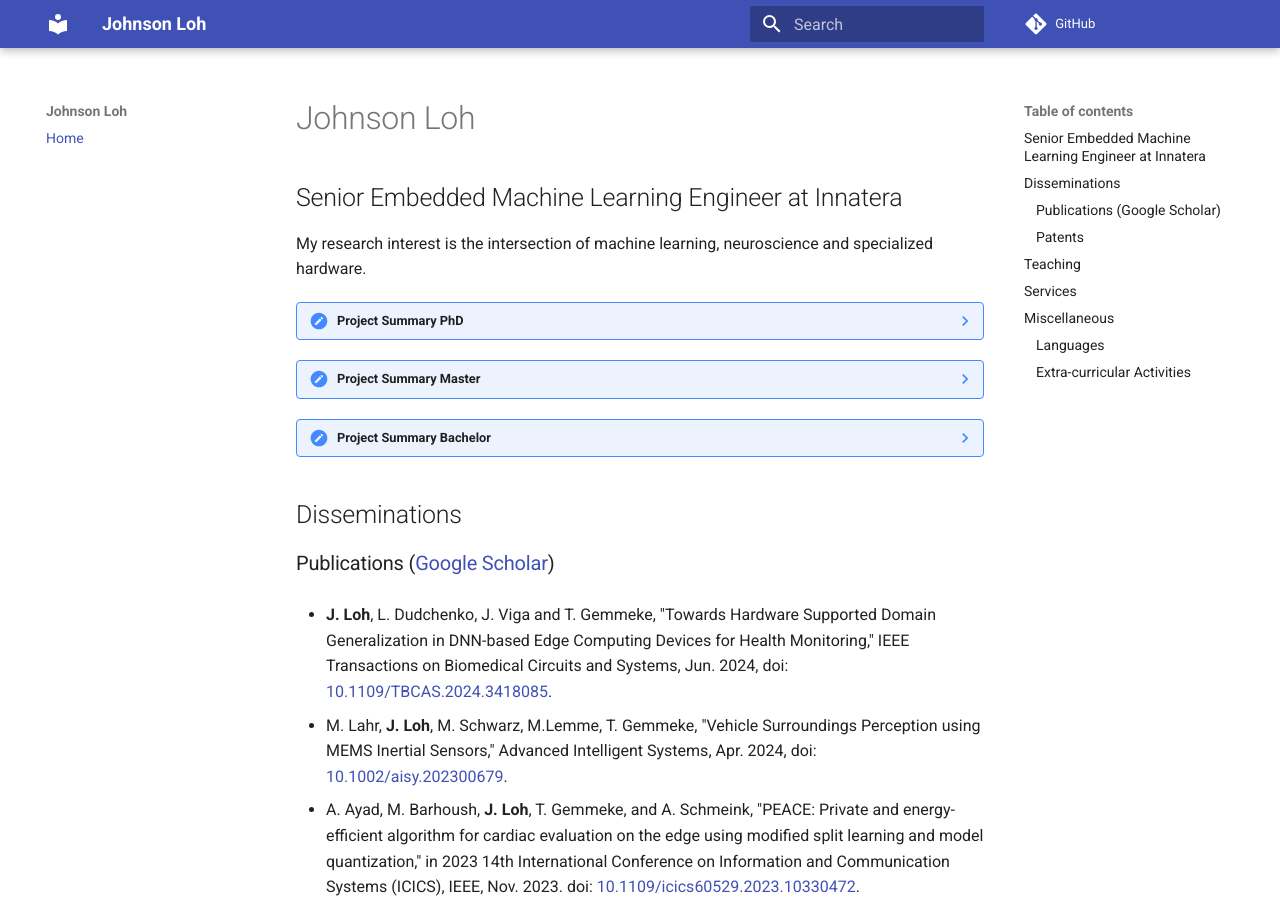
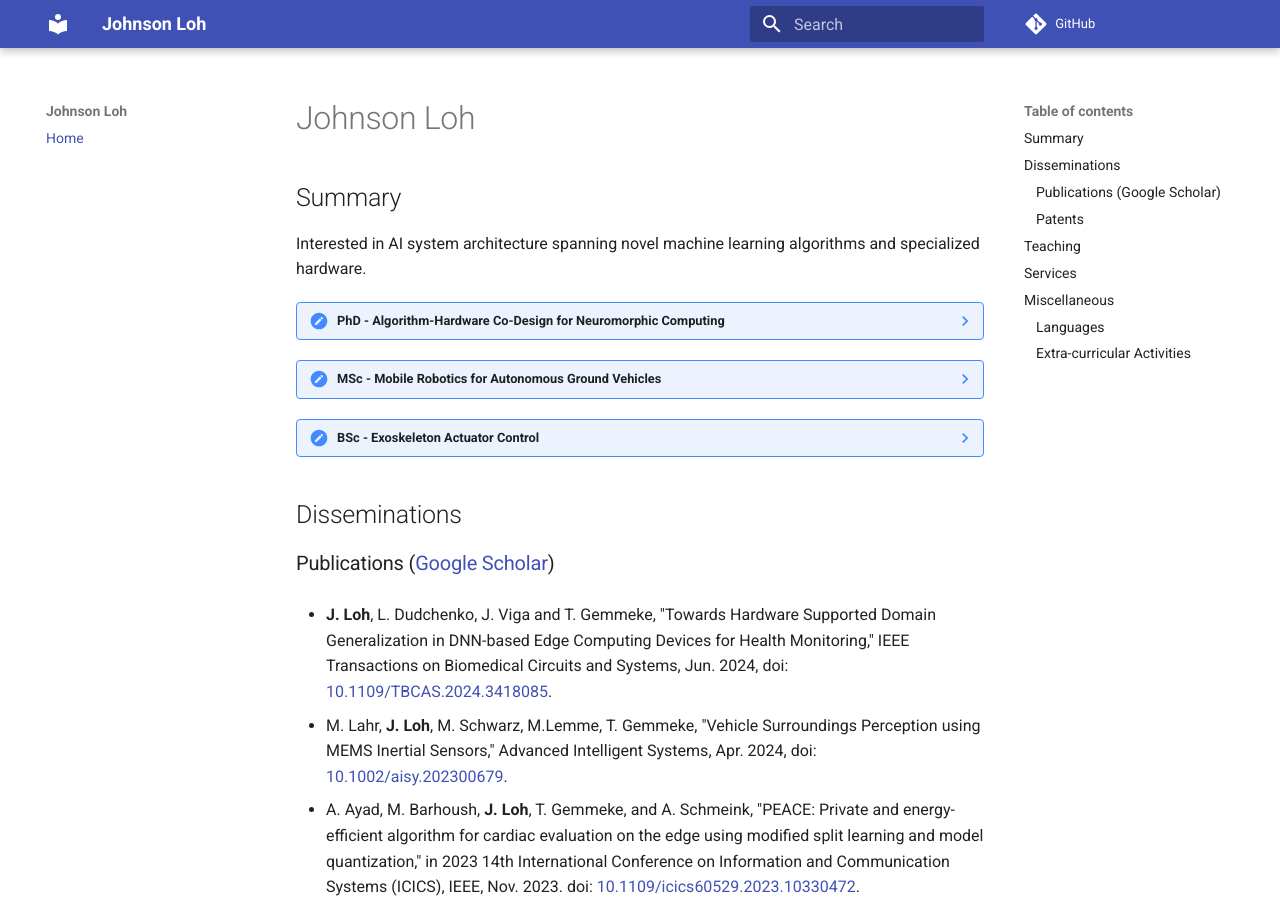
Before and after one commit to bobinator7/bobinator7.github.io, an MkDocs documentation site: the page built from docs/index.md, in a window 1280 px wide and 900 px high. Built offline with MkDocs 1.6.1 and Material for MkDocs 9.7.7, drawn with Linux system fonts in a browser that asks for light colours; comment, search, counter and statistics services are not loaded.

Commit message:
update summary

```diff
--- a/docs/index.md
+++ b/docs/index.md
@@ -1,11 +1,12 @@
 # Johnson Loh
 
-## Senior Embedded Machine Learning Engineer at Innatera
+## Summary
 
-My research interest is the intersection of machine learning, neuroscience and specialized hardware.
+Interested in AI system architecture spanning novel machine learning algorithms and specialized hardware.
 
-??? note "Project Summary PhD"
-    - PhD Candidate at [Chair of Integrated Digital Systems and Circuit Design, RWTH Aachen University](https://www.ids.rwth-aachen.de/en/)
+??? note "PhD - Algorithm-Hardware Co-Design for Neuromorphic Computing"
+    - PhD degree (magna cum laude) at RWTH Aachen University in Electrical Engineering, Information Technology and Computer Engineering
+    - Neuro-inspired hardware acceleration for efficient biomedical signal processing in mobile sensing devices (PhD Thesis at [Chair of Integrated Digital Systems and Circuit Design, RWTH Aachen University](https://www.ids.rwth-aachen.de/en/))([Thesis (en)](https://publications.rwth-aachen.de/record/1013853))
     - Project coordination of [BMBF Clusters4Future](https://www.bmbf.de/bmbf/de/forschung/zukunftsstrategie/zukunftscluster-initiative-clusters4future/zukunftscluster-initiative-clusters4future_node.html), [NeuroSys Project C, Algorithm-Hardware Co-Design](https://neurosys.info/projekte/)
     - DNN architecture design and optimization
         - Reduced complexity domain generalization algorithms for co-optimized ANNs ([Paper](https://dx.doi.org/10.1109/TBCAS.2024.3418085))
@@ -24,8 +25,11 @@ My research interest is the intersection of machine learning, neuroscience and s
         - [Intel neuromorphic DNS challenge](https://github.com/IntelLabs/IntelNeuromorphicDNSChallenge) - Submission: [Noice](https://github.com/thebarnable/noice)
         - Structured data path design ([Paper](https://dx.doi.org/10.1109/islped58423.2023.10244608))
         - Finite impulse response (FIR) filter exploration study in TSMC28 for high throughput digital echo cancellation (DEC)
+    - Co-Founder of Gelofanga UG (LEI: 8945003L6E5WQGRKWE82)
+    - Co-Founder of neuroAIx e.V. ([Website](https://neuroaix.de/))
 
-??? note "Project Summary Master"
+
+??? note "MSc - Mobile Robotics for Autonomous Ground Vehicles"
     - Master studies at RWTH Aachen University in Electrical Engineering, Information Technology and Computer Engineering
     - Simultaneous Localization and Mapping (SLAM) and basic navigation for [SeekurJr robot](https://robots.ros.org/seekurjr/) in [VEROSIM](https://www.verosim-solutions.com/) (Master's Thesis at [Institute for Man-Machine Interaction](https://www.mmi.rwth-aachen.de/en/)) ([Thesis (ger)](./assets/files/ma_thesis.pdf))
         - Seekur Jr is equipped with 3 front, 1 rear camera (calibrated/interfaced with OpenCV) and one front LIDAR
@@ -48,7 +52,7 @@ My research interest is the intersection of machine learning, neuroscience and s
         - Prototype development of printed circuit board (PCB) designs for sensor read-out and actuation
         - Embedded programming of microcontrollers in C/C++ and basic system modeling using standardized open-source specifications like functional mock-up interface (FMI)
 
-??? note "Project Summary Bachelor"
+??? note "BSc - Exoskeleton Actuator Control"
     - Bachelor studies at RWTH Aachen University in Electrical Engineering, Information Technology and Computer Engineering
         - Analysis and Control of a Mechanical-Rotational Impedance Actuator - [MeRIA](https://publications.rwth-aachen.de/record/780722/files/780722.pdf) (Bachelor's Thesis at [Medical Information Technology (MedIT), Helmholtz-Institute for Biomedical Engineering](https://www.medit.hia.rwth-aachen.de/en/)) ([Thesis (ger)](./assets/files/ba_thesis.pdf))
             - Modeling of a variable stiffness actuator based on a cantilever design with variable beam length
```
